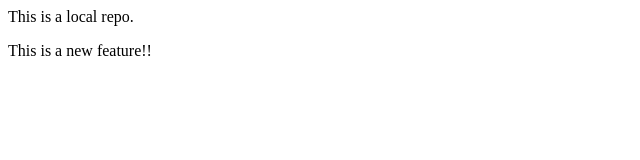
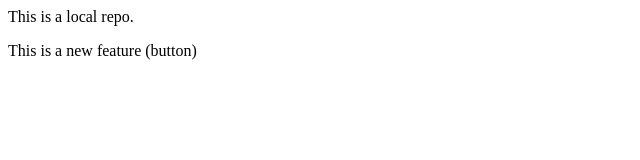
Before and after one commit to Dhavanth/LocalRepoDemo1, a plain HTML site: page index.html in a window 1280 px wide. Shown: the full height of the page, 0-640 px from the left. Drawn offline with Linux system fonts and the light colour scheme.

Commit message:
Added Button

```diff
--- a/index.html
+++ b/index.html
@@ -1,2 +1,2 @@
 <p>This is a local repo.</p>
-<p>This is a new feature!!</p>
+<p>This is a new feature (button)</p>
```
